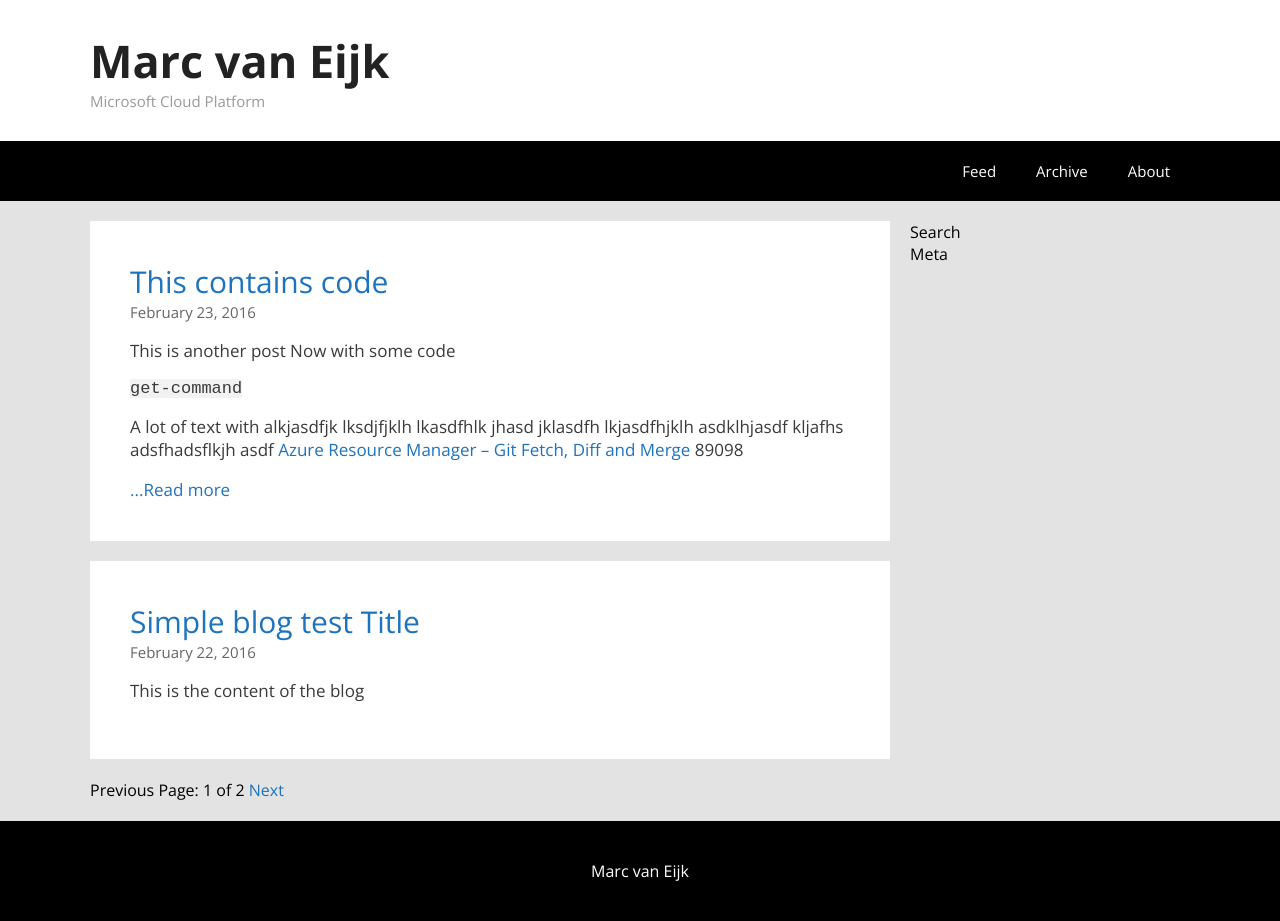
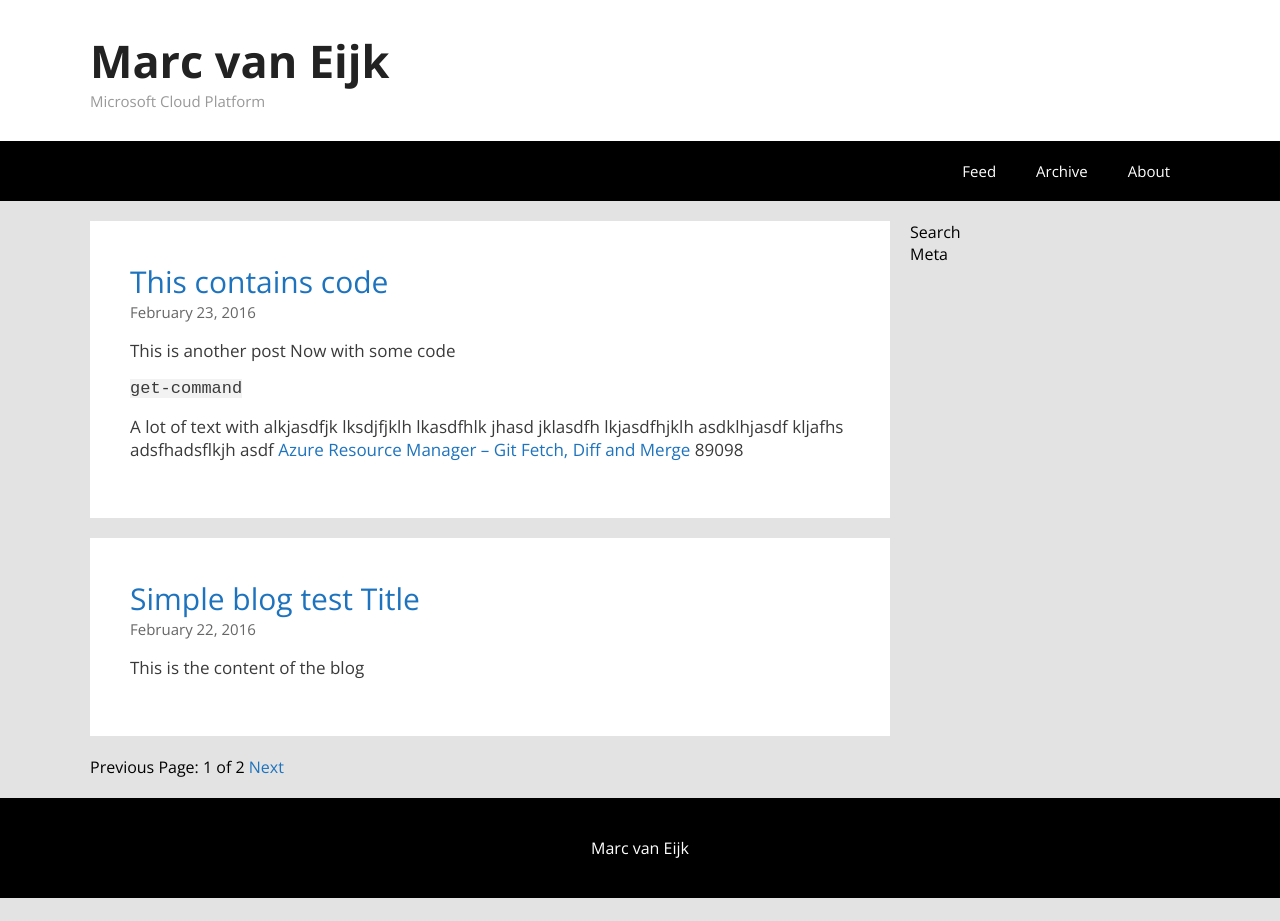
Before and after one commit to marcvaneijkdemo/marcvaneijkdemo.github.io, a Jekyll site: the page built from index.html, in a window 1280 px wide. Built offline with Jekyll 4.4.1, drawn with Linux system fonts in a browser that asks for light colours; the list of posts is cut into pages by our own code; after the commit the page ends 900 px from its top, so only the background shows below that.

Commit message:
Update index.html

```diff
--- a/index.html
+++ b/index.html
@@ -9,9 +9,7 @@ layout: default
 	    			<div class="contentMeta">{{ post.date | date: "%B %d, %Y" }}</div>
 	    			<div class="content">
 	    				{{ post.excerpt }}
-	    				{% if post.content contains site.excerpt_separator %}
-						<a href="{{ post.url | prepend: site.baseurl }}">...Read more</a>
-					{% endif %}
+
 	    			</div>
     			</div>
 	    	</li>
```
